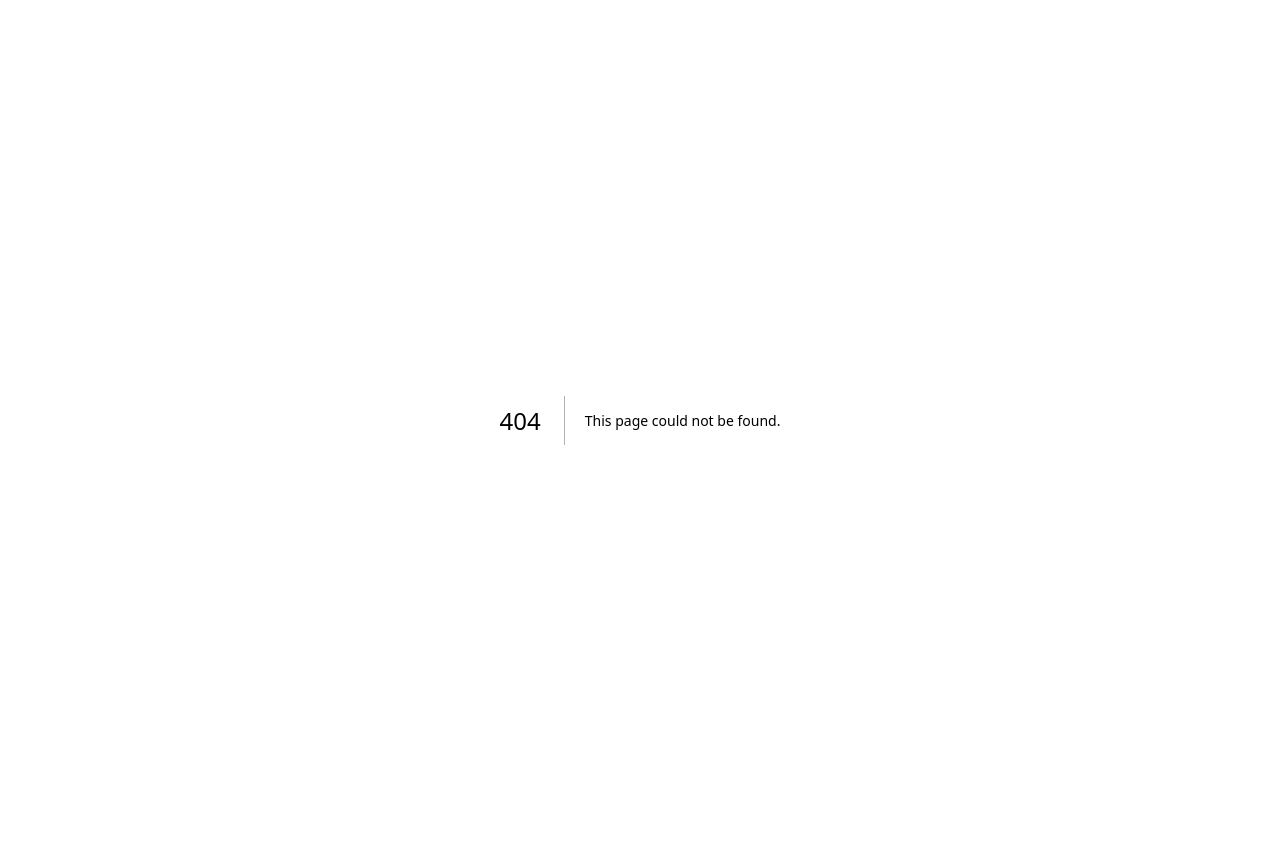
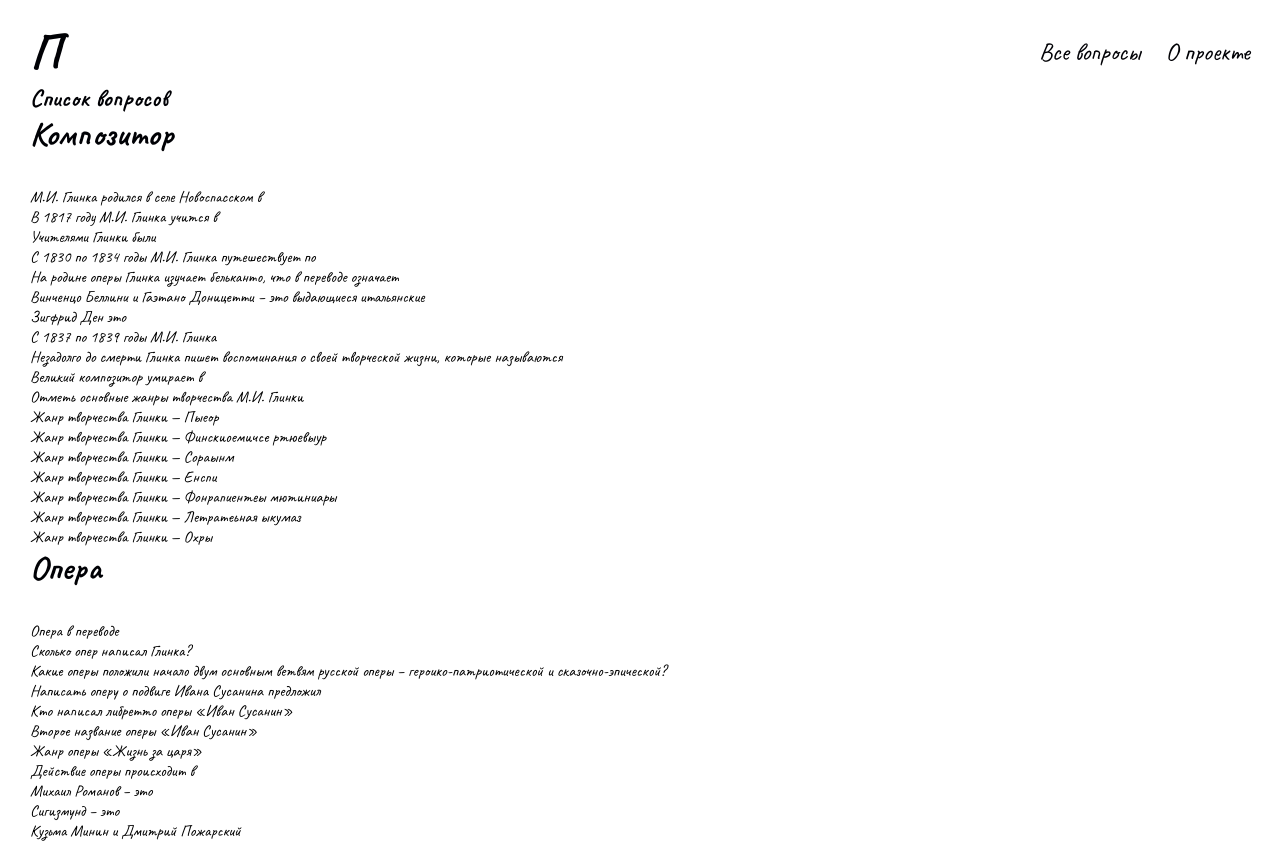
Before and after one commit to ananastasiap/music-quiz, a Next.js app: page /allQuestions in a window 1280 px wide. Before the commit this address had no page. Before the commit the page ends 840 px from the top, so only its background shows below. Built offline with nearby package versions, Linux system fonts and the light colour scheme.

Commit message:
feat: add all questions

```diff
--- a/app/about/page.jsx
+++ b/app/about/page.jsx
@@ -1,7 +1,7 @@
 import React from "react";
 
 const Page = () => {
-  return <div>page</div>;
+  return <div>ABOUT</div>;
 };
 
-export default page;
+export default Page;
--- /dev/null
+++ b/app/allQuestions/page.jsx
@@ -0,0 +1,33 @@
+import { Fragment } from "react";
+import Header from "../components/Header";
+import { quiz } from "../composerData";
+import { quiz1 } from "../operaData";
+
+const Page = () => {
+  return (
+    <Fragment>
+      <Header />
+      <section>
+        <h2>Список вопросов</h2>
+        <section>
+          <h3>{quiz.title}</h3>
+          <div>
+            {quiz.questions.map((question) => (
+              <p key={question.id}>{question.question}</p>
+            ))}
+          </div>
+        </section>
+        <section>
+          <h3>{quiz1.title}</h3>
+          <div>
+            {quiz1.questions.map((question) => (
+              <p key={question.id}>{question.question}</p>
+            ))}
+          </div>
+        </section>
+      </section>
+    </Fragment>
+  );
+};
+
+export default Page;
--- a/app/components/Header/Header.component.jsx
+++ b/app/components/Header/Header.component.jsx
@@ -9,10 +9,10 @@ const Header = () => {
       </a>
       <ul className={styles.menu}>
         <li className={styles.menu__item}>
-          <Link href="/app/quiz/">Все вопросы</Link>
+          <Link href="../../allQuestions/">Все вопросы</Link>
         </li>
         <li className={styles.menu__item}>
-          <Link href="/app/quiz/">О проекте</Link>
+          <Link href="../../about/">О проекте</Link>
         </li>
       </ul>
     </header>
--- a/app/quiz/page.jsx
+++ b/app/quiz/page.jsx
@@ -58,6 +58,10 @@ const Page = ({ data }) => {
     setIsAnswerCorrect(null);
   };
 
+  const handleExit = () => {
+    window.location.reload();
+  };
+
   return (
     <div className="container">
       <h1>{data.title}</h1>
@@ -108,7 +112,7 @@ const Page = ({ data }) => {
             <h3>
               {result.score} из {questions.length}
             </h3>
-            <Link href="../page.js">Выход</Link>
+            <button onClick={handleExit}>Выход</button>
           </div>
         )}
       </div>
```
